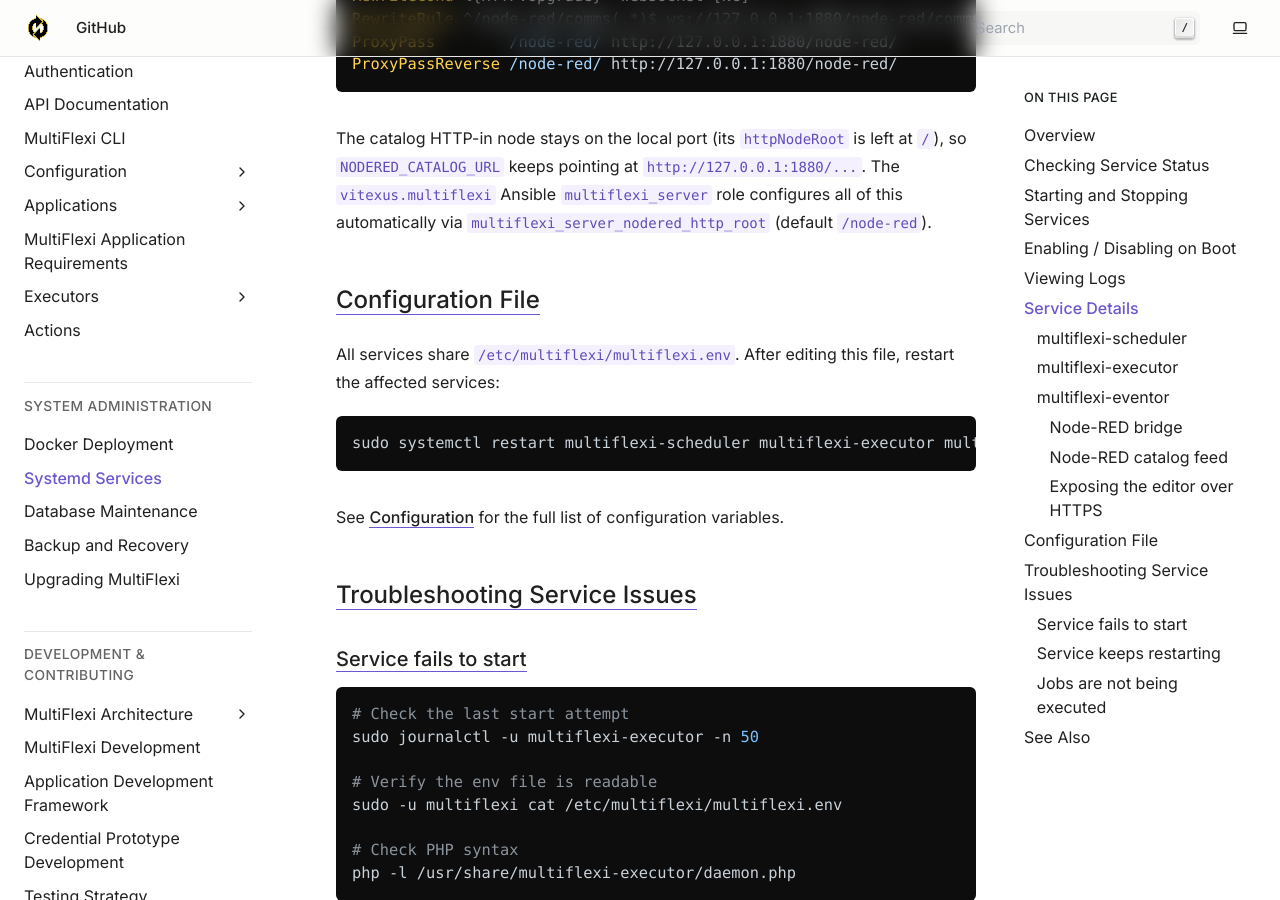
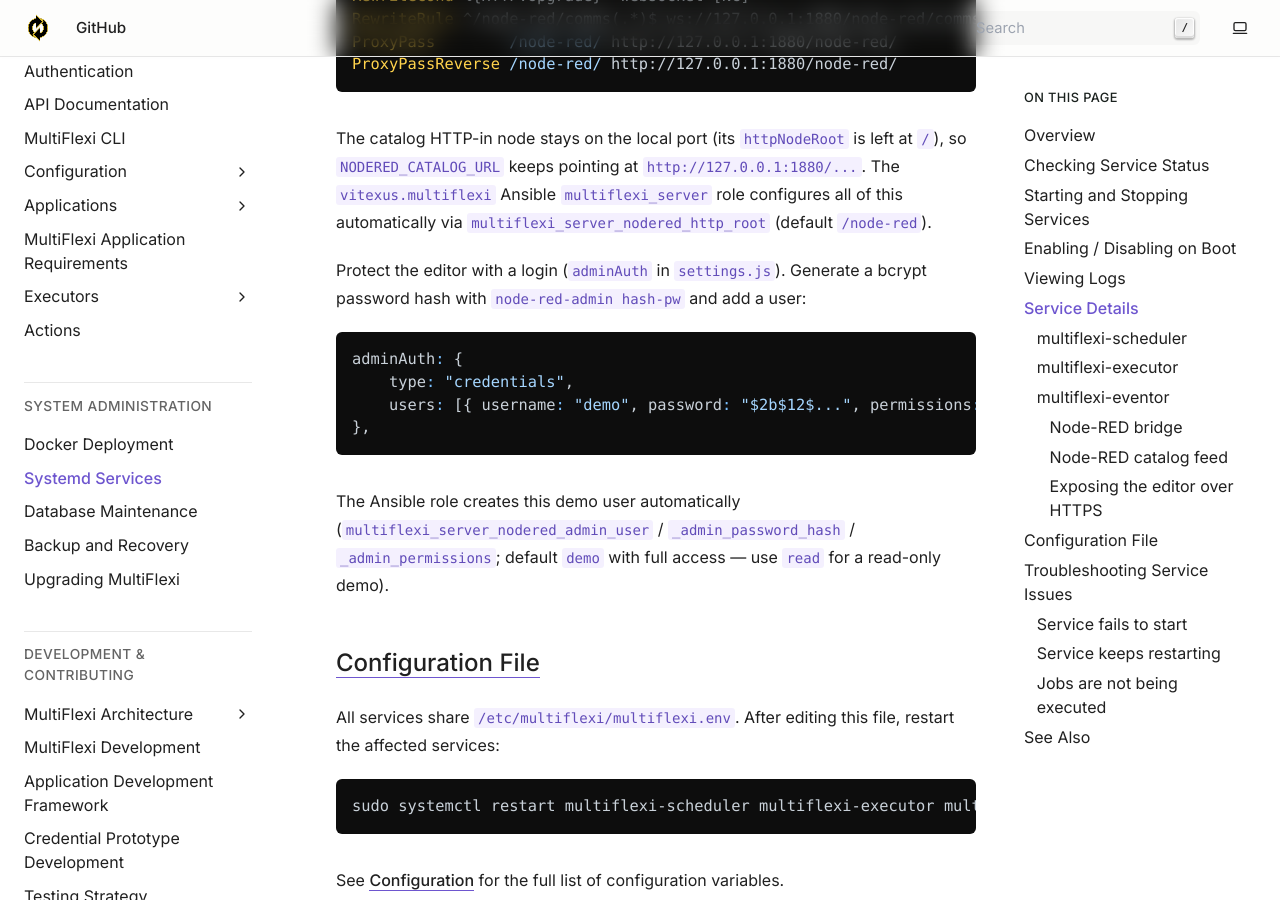
Before and after one commit to VitexSoftware/multiflexi-doc-en, a Sphinx documentation site: the page built from source/administration/systemd-services.rst, in a window 1280 px wide and 900 px high, scrolled down 5535 px. Built offline with Sphinx 7.4.7, drawn with Linux system fonts in a browser that asks for light colours; pages that are not in the unit, such as notebooks, are missing from menus.

Commit message:
docs(node-red): document the editor adminAuth demo user
Co-Authored-By: Claude Opus 4.8 <noreply@anthropic.com>

```diff
--- a/source/administration/systemd-services.rst
+++ b/source/administration/systemd-services.rst
@@ -205,6 +205,21 @@ The ``vitexus.multiflexi`` Ansible ``multiflexi_server`` role configures all of
 this automatically via ``multiflexi_server_nodered_http_root`` (default
 ``/node-red``).
 
+Protect the editor with a login (``adminAuth`` in ``settings.js``). Generate a
+bcrypt password hash with ``node-red-admin hash-pw`` and add a user:
+
+.. code-block:: javascript
+
+   adminAuth: {
+       type: "credentials",
+       users: [{ username: "demo", password: "$2b$12$...", permissions: "*" }]
+   },
+
+The Ansible role creates this demo user automatically
+(``multiflexi_server_nodered_admin_user`` / ``_admin_password_hash`` /
+``_admin_permissions``; default ``demo`` with full access — use ``read`` for a
+read-only demo).
+
 Configuration File
 -------------------
 
```
